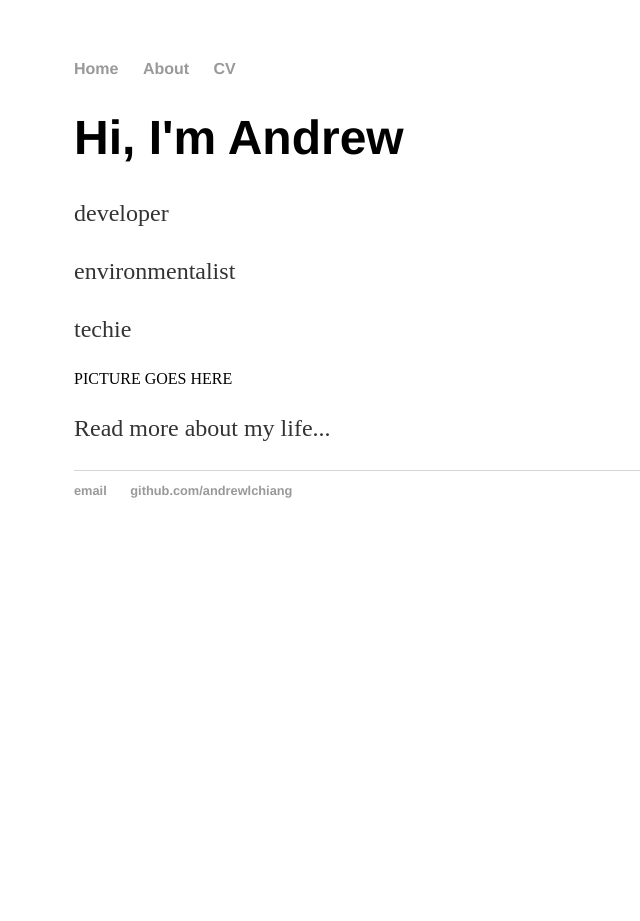
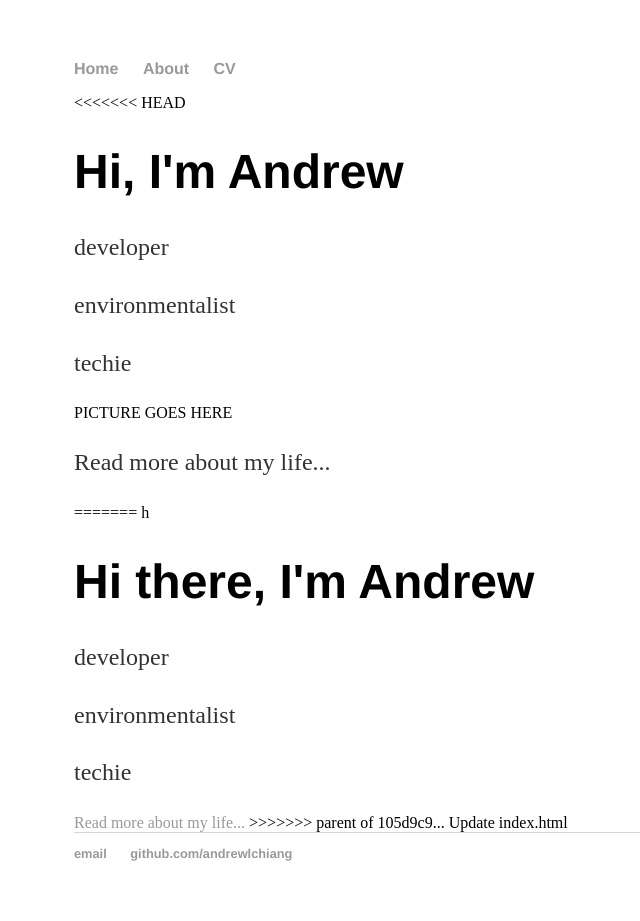
Before and after one commit to andrewlchiang/andrewlchiang.github.io, a Jekyll site: the page built from index.html, in a window 1280 px wide. Shown: the whole page, without its empty margins (118-758 px from the left). Built offline with Jekyll 4.4.1, drawn with Linux system fonts in a browser that asks for light colours; before the commit the page ends 900 px from its top, so only the background shows below that.

Commit message:
Revert "Update index.html"
This reverts commit 105d9c971658c8ec16eaa2ee9e9e87bc911cd41f.

```diff
--- a/index.html
+++ b/index.html
@@ -3,6 +3,7 @@ layout: default
 title: Andrew Chiang
 ---
 <div class="blurb">
+<<<<<<< HEAD
 	<div class="container>
 		<div class="row">
 			<div class="col">
@@ -18,4 +19,12 @@ title: Andrew Chiang
 	</div>
 
 	<p href="/about">Read more about my life...</p>
+=======
+	h
+	<h1>Hi there, I'm Andrew</h1>
+	<p>developer</p>
+	<p>environmentalist</p>
+	<p>techie</p>
+	<a href="/about">Read more about my life...</a>
+>>>>>>> parent of 105d9c9... Update index.html
 </div><!-- /.blurb -->
```
